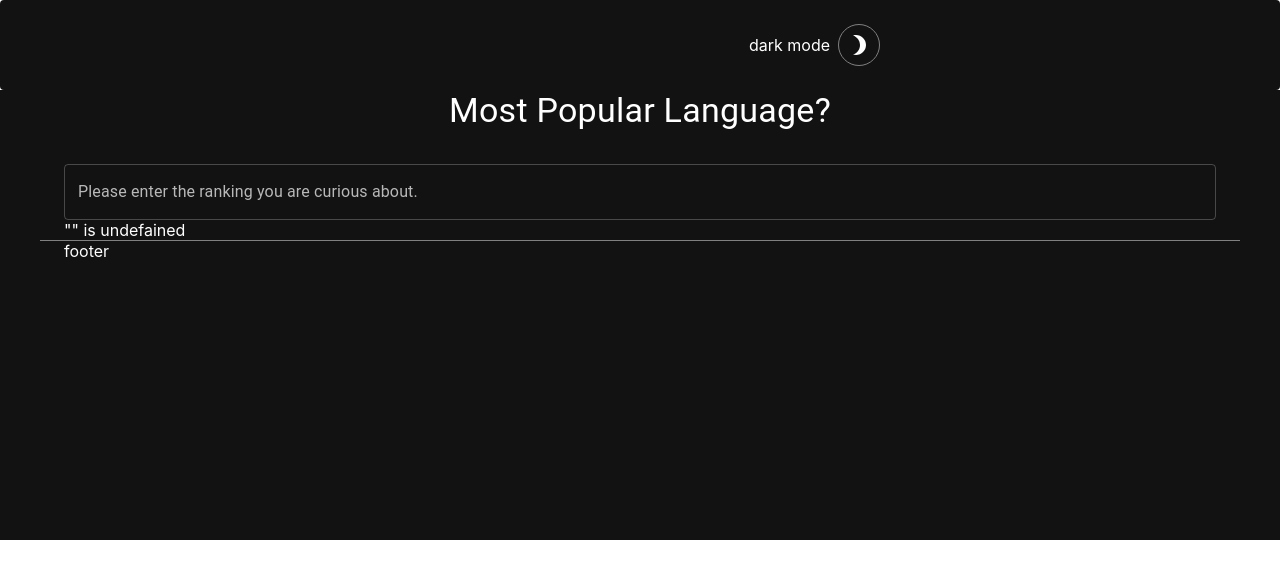
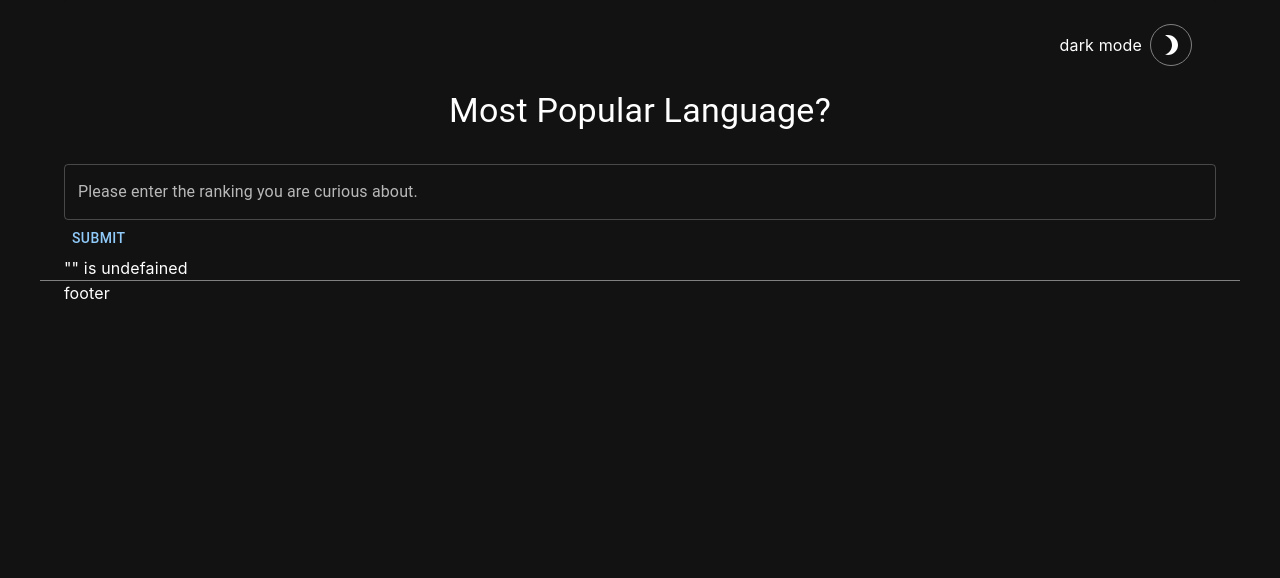
Before and after one commit to Ryusichan/develop-ranking, a React (Create React App) app: page / in a window 1280 px wide. Shown: the top 578 px of the page. Built offline with nearby package versions, Linux system fonts and the light colour scheme.

Commit message:
app, modeselect button setting(theme except)

```diff
--- a/src/App.tsx
+++ b/src/App.tsx
@@ -5,79 +5,17 @@ import Router from "./routers/Routes";
 import { BaseOptionChartStyle } from "./components/charts/BaseOptionChart";
 import GlobalStyles from "./theme/globalStyles";
 
-import IconButton from "@mui/material/IconButton";
 import Box from "@mui/material/Box";
-import { useTheme, ThemeProvider, createTheme } from "@mui/material/styles";
-import { WbSunny, Brightness3 } from "@mui/icons-material";
 
 import { RecoilRoot } from "recoil";
+import ThemeConfig from "theme";
 
-const ColorModeContext = React.createContext({ toggleColorMode: () => {} });
-
-function MyApp() {
-  const theme = useTheme();
-  const colorMode = React.useContext(ColorModeContext);
+export default function App() {
   return (
-    <Box
-      sx={{
-        display: "flex",
-        width: "100%",
-        alignItems: "center",
-        justifyContent: "right",
-        bgcolor: "background.default",
-        color: "text.primary",
-        borderRadius: 1,
-        p: 3,
-        paddingRight: "400px",
-        // position: "absolute",
-        // right: 0,
-        // top: 0,
-      }}
-    >
-      {theme.palette.mode} mode
-      <IconButton
-        sx={{ ml: 1, position: "relative", border: "1px solid gray" }}
-        onClick={colorMode.toggleColorMode}
-        color="inherit"
-      >
-        {theme.palette.mode === "dark" ? (
-          <Brightness3 />
-        ) : (
-          <WbSunny style={{ color: "#ff9800" }} />
-        )}
-      </IconButton>
-    </Box>
-  );
-}
-
-export default function ToggleColorMode() {
-  const [mode, setMode] = React.useState<"light" | "dark">("dark");
-  const colorMode = React.useMemo(
-    () => ({
-      toggleColorMode: () => {
-        setMode((prevMode) => (prevMode === "light" ? "dark" : "light"));
-      },
-    }),
-    []
-  );
-
-  const theme = React.useMemo(
-    () =>
-      createTheme({
-        palette: {
-          mode,
-        },
-      }),
-    [mode]
-  );
-
-  return (
-    <ColorModeContext.Provider value={colorMode}>
-      <ThemeProvider theme={theme}>
     <RecoilRoot>
+      <ThemeConfig>
         <GlobalStyles />
         <BaseOptionChartStyle />
-          <MyApp />
         <Box
           sx={{
             bgcolor: "background.default",
@@ -86,8 +24,7 @@ export default function ToggleColorMode() {
         >
           <Router />
         </Box>
+      </ThemeConfig>
     </RecoilRoot>
-      </ThemeProvider>
-    </ColorModeContext.Provider>
   );
 }
--- a/src/components/toolbox/AutoComplite.tsx
+++ b/src/components/toolbox/AutoComplite.tsx
@@ -4,13 +4,18 @@ import Autocomplete, { createFilterOptions } from "@mui/material/Autocomplete";
 import { Form, FormikProvider, useFormik } from "formik";
 import { CurrentResultState } from "state";
 import { useRecoilState } from "recoil";
+import { Button } from "@mui/material";
+
+import { useNavigate } from "react-router-dom";
 
 const filter = createFilterOptions<FilmOptionType>();
 
 export default function FreeSoloCreateOption() {
   const [value, setValue] = useRecoilState(CurrentResultState);
 
-  console.log("value", value ? value.title : "");
+  const currentValue = value ? value.title : "";
+  // console.log("value", value ? value.title : "");
+  let navigate = useNavigate();
 
   const formik = useFormik({
     initialValues: {
@@ -19,8 +24,9 @@ export default function FreeSoloCreateOption() {
       year: 0,
     },
     onSubmit: (values) => {
-      console.log("values", value);
-      setValue(value);
+      console.log("values", values);
+      // setValue(value);
+      navigate(`/search=${values.inputValue ? values.inputValue.title : ""}`);
     },
   });
 
@@ -91,6 +97,7 @@ export default function FreeSoloCreateOption() {
             />
           )}
         />
+        <Button type="submit">Submit</Button>
       </Form>
     </FormikProvider>
   );
--- /dev/null
+++ b/src/components/toolbox/ModeSelectButton.tsx
@@ -0,0 +1,42 @@
+import * as React from "react";
+
+import { useTheme } from "@mui/material/styles";
+import { Box, IconButton } from "@mui/material";
+import { Brightness3, WbSunny } from "@mui/icons-material";
+import { useRecoilState } from "recoil";
+import { ColorModeState } from "state";
+import { ColorModeContext } from "theme";
+
+function ModeSelectButton() {
+  const theme = useTheme();
+  const colorMode = React.useContext(ColorModeContext);
+  return (
+    <Box
+      sx={{
+        display: "flex",
+        width: "100%",
+        alignItems: "center",
+        justifyContent: "right",
+        bgcolor: "background.default",
+        color: "text.primary",
+        borderRadius: 1,
+        p: 3,
+      }}
+    >
+      {theme.palette.mode} mode
+      <IconButton
+        sx={{ ml: 1, position: "relative", border: "1px solid gray" }}
+        onClick={colorMode.toggleColorMode}
+        color="inherit"
+      >
+        {theme.palette.mode === "dark" ? (
+          <Brightness3 />
+        ) : (
+          <WbSunny style={{ color: "#ff9800" }} />
+        )}
+      </IconButton>
+    </Box>
+  );
+}
+
+export default ModeSelectButton;
--- a/src/pages/Home.tsx
+++ b/src/pages/Home.tsx
@@ -4,11 +4,13 @@ import { Container, Typography, Button, Stack } from "@mui/material";
 import Footer from "components/Footer";
 
 import ResultContainer from "components/ResultContainer";
+import ModeSelectButton from "components/toolbox/ModeSelectButton";
 
 const Home = () => {
   return (
     <Stack>
       <Container>
+        <ModeSelectButton />
         <Typography variant="h4" sx={{ marginBottom: 4, textAlign: "center" }}>
           Most Popular Language?
         </Typography>
--- /dev/null
+++ b/src/state/ColorMode.tsx
@@ -0,0 +1,6 @@
+import { atom } from "recoil";
+
+export default atom<"dark" | "light">({
+  key: "colorModeSelect",
+  default: "dark",
+});
--- a/src/state/index.ts
+++ b/src/state/index.ts
@@ -1,3 +1,4 @@
 import CurrentResultState from "./CurrentResult";
+import ColorModeState from "./ColorMode";
 
-export { CurrentResultState };
+export { CurrentResultState, ColorModeState };
--- a/src/theme/index.tsx
+++ b/src/theme/index.tsx
@@ -19,6 +19,8 @@ import shadows, { CustomShadows, customShadows } from "./shadows";
 //
 import shape, { Shape } from "./shape";
 import typography from "./typography";
+import { useRecoilState } from "recoil";
+import { ColorModeState } from "state";
 
 // ----------------------------------------------------------------------
 
@@ -32,54 +34,67 @@ export interface ExtendedTheme extends ThemeOptions {
 }
 interface Props {
   children: React.ReactNode;
-  mode: "dark" | "light";
 }
+export const ColorModeContext = React.createContext({
+  toggleColorMode: () => {},
+});
 
-export default function ThemeConfig({ children, mode }: Props) {
-  // const [mode, setMode] = React.useState<"light" | "dark">("light");
-  // const colorMode = React.useMemo(
-  //   () => ({
-  //     toggleColorMode: () => {
-  //       setMode((prevMode) => (prevMode === "light" ? "dark" : "light"));
-  //     },
-  //   }),
-  //   []
-  // );
+export default function ThemeConfig({ children }: Props) {
+  const [mode, setMode] = useRecoilState(ColorModeState);
 
-  console.log("mode change???", mode);
-
-  const themeLog = useTheme();
-
-  console.log("themeLog", themeLog.palette.mode);
+  // const themeLog = useTheme();
 
   // const prefersDarkMode: boolean = useMediaQuery(
   //   "(prefers-color-scheme: dark)"
   // );
 
-  const themeOptions = useMemo<ExtendedTheme>(
-    () => ({
+  // const themeOptions = useMemo<ExtendedTheme>(
+  //   () => ({
+  //     palette: {
+  //       ...palette,
+  //       mode: mode,
+  //     },
+  //     shape,
+  //     typography,
+  //     shadows,
+  //     customShadows,
+  //     breakpoints,
+  //   }),
+  //   []
+  // );
+
+  const theme = React.useMemo(
+    () =>
+      createTheme({
         palette: {
-        ...palette,
           mode,
         },
-      shape,
-      typography,
-      shadows,
-      customShadows,
-      breakpoints,
+      }),
+    [mode]
+  );
+
+  const colorMode = React.useMemo(
+    () => ({
+      toggleColorMode: () => {
+        setMode((prevMode) => (prevMode === "light" ? "dark" : "light"));
+      },
     }),
     []
   );
 
-  const theme = React.useMemo(() => createTheme(themeOptions), [mode]);
-  theme.components = componentsOverride(theme);
+  console.log("colorMode", colorMode);
+
+  // const theme = createTheme(themeOptions);
+  // theme.components = componentsOverride(theme);
 
   return (
+    <ColorModeContext.Provider value={colorMode}>
       <StyledEngineProvider injectFirst>
         <ThemeProvider theme={theme}>
           <CssBaseline />
           {children}
         </ThemeProvider>
       </StyledEngineProvider>
+    </ColorModeContext.Provider>
   );
 }
```
Lines whose indentation alone changed are shown as unchanged.
